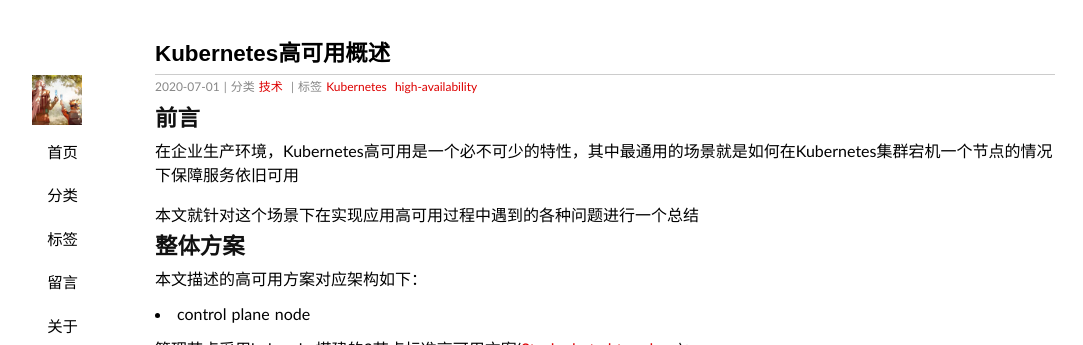
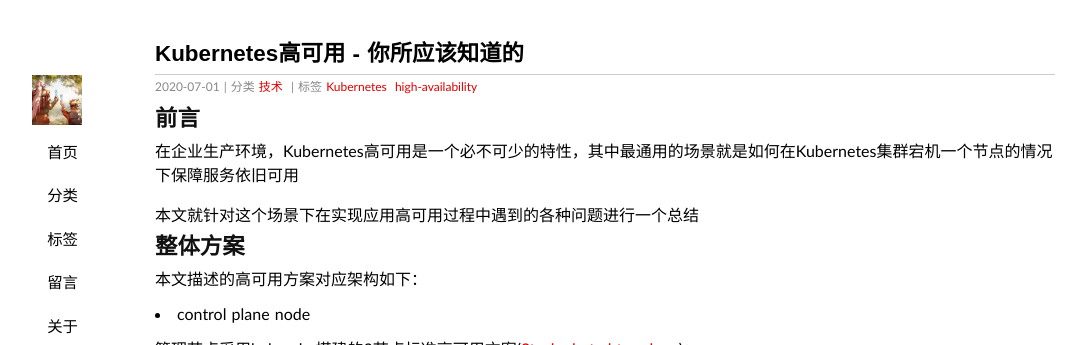
Before and after one commit to duyanghao/duyanghao.github.io, a Jekyll site: the page built from _posts/2020-6-2-kubernetes-ha.md, in a window 1280 px wide and 900 px high, cut to the strip 0-345 px from the top of the window. Shown: the whole strip, without its empty margins (35-1118 px from the left). Built offline with Jekyll 4.4.1, drawn with Linux system fonts in a browser that asks for light colours; some web fonts are replaced; comment, search, counter and statistics services are not loaded.

Commit message:
update kubernetes-ha
Signed-off-by: duyanghao <1294057873@qq.com>

```diff
--- a/_posts/2020-6-2-kubernetes-ha.md
+++ b/_posts/2020-6-2-kubernetes-ha.md
@@ -1,10 +1,10 @@
 ---
 layout: post
-title: Kubernetes高可用概述
+title: Kubernetes高可用 - 你所应该知道的
 date: 2020-7-1 19:10:31
 category: 技术
 tags: Kubernetes high-availability
-excerpt: 本文对Kubernetes集群以及服务高可用过程中遇到的问题进行一个全面而系统的总结
+excerpt: 本文对Kubernetes集群以及服务高可用过程中遇到的问题进行一个全面而系统的梳理和总结
 ---
 
 ## 前言
```
